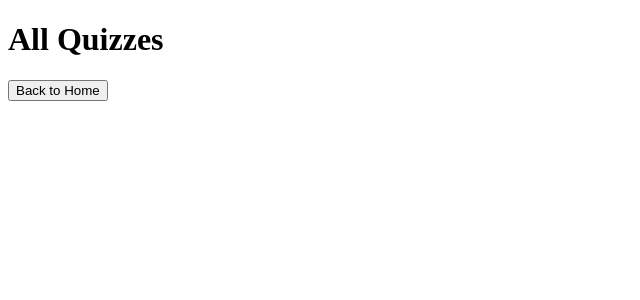
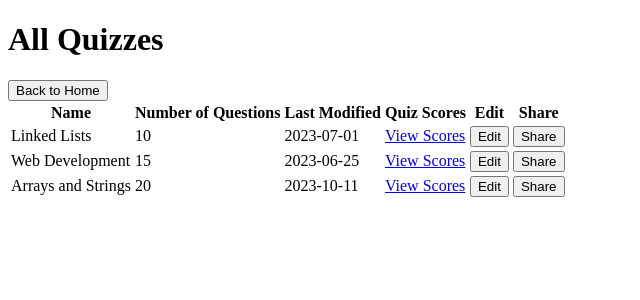
Before and after one commit to mikek734/AI_Coder, a Flask app: page /quizzes in a window 1280 px wide. Shown: the top 300 px of the page, without its empty margins (0-640 px from the left). Run offline with Flask 2, Linux system fonts and the light colour scheme.

Commit message:
changed home and login page, added view all quizzes table and started email.

```diff
--- a/app.py
+++ b/app.py
@@ -1,11 +1,26 @@
 from flask import Flask, render_template
+from flask_mail import Mail, Message
 
 app = Flask(__name__)
+
+app.config['MAIL_SERVER'] = 'smtp.gmail.com'
+app.config['MAIL_PORT'] = 465
+app.config['MAIL_USERNAME'] = 'your-email@gmail.com'
+app.config['MAIL_PASSWORD'] = 'your-password'
+app.config['MAIL_USE_TLS'] = False
+app.config['MAIL_USE_SSL'] = True
+
+mail = Mail(app)
 
 
 @app.route('/')
 def index():
     return render_template('index.html')
+
+
+@app.route('/home')
+def home():
+    return render_template('home.html')
 
 
 @app.route('/login')
--- a/requirements.txt
+++ b/requirements.txt
@@ -1,2 +1,3 @@
 Flask==2.2.2
 google-cloud-datastore==2.8.2
+flask-mail==0.9.1
--- a/templates/edit_quiz.html
+++ b/templates/edit_quiz.html
@@ -6,6 +6,6 @@
 <body>
     <h1>Create/Edit Quiz</h1>
     <!-- Quiz creation/editing form here -->
-    <button onclick="location.href='{{ url_for('index') }}'" type="button">Back to Home</button>
+    <button onclick="location.href='{{ url_for('home') }}'" type="button">Back to Home</button>
 </body>
 </html>
--- a/templates/index.html
+++ b/templates/index.html
@@ -6,9 +6,6 @@
 <body>
     <h1>Welcome to our Quiz Application!</h1>
     <p>Please <a href="{{ url_for('login') }}">log in</a> to get started.</p>
-    <button onclick="location.href='{{ url_for('view_account') }}'" type="button">View Account</button>
-    <button onclick="location.href='{{ url_for('view_all_quizzes') }}'" type="button">View All Quizzes</button>
-    <button onclick="location.href='{{ url_for('edit_quiz') }}'" type="button">Create/Edit Quiz</button>
-    <button onclick="location.href='{{ url_for('view_all_scores') }}'" type="button">View All Scores</button>
+    <button onclick="location.href='{{ url_for('home') }}'" type="button">Home</button>
 </body>
 </html>
--- a/templates/view_account.html
+++ b/templates/view_account.html
@@ -6,6 +6,6 @@
 <body>
     <h1>Account Details</h1>
     <!-- Account details here -->
-    <button onclick="location.href='{{ url_for('index') }}'" type="button">Back to Home</button>
+    <button onclick="location.href='{{ url_for('home') }}'" type="button">Back to Home</button>
 </body>
 </html>
--- a/templates/view_all_quizzes.html
+++ b/templates/view_all_quizzes.html
@@ -6,6 +6,46 @@
 <body>
     <h1>All Quizzes</h1>
     <!-- Quiz list here -->
-    <button onclick="location.href='{{ url_for('index') }}'" type="button">Back to Home</button>
+    <button onclick="location.href='{{ url_for('home') }}'" type="button">Back to Home</button>
+    <table>
+  <thead>
+    <tr>
+      <th>Name</th>
+      <th>Number of Questions</th>
+      <th>Last Modified</th>
+      <th>Quiz Scores</th>
+      <th>Edit</th>
+      <th>Share</th>
+    </tr>
+  </thead>
+  <tbody>
+    <tr>
+      <td>Linked Lists</td>
+      <td>10</td>
+      <td>2023-07-01</td>
+      <td><a href="quiz_scores_1.html">View Scores</a></td>
+      <td><button onclick="editQuiz(1)">Edit</button></td>
+      <td><button onclick="shareQuiz(1)">Share</button></td>
+    </tr>
+    <tr>
+      <td>Web Development</td>
+      <td>15</td>
+      <td>2023-06-25</td>
+      <td><a href="quiz_scores_2.html">View Scores</a></td>
+      <td><button onclick="editQuiz(2)">Edit</button></td>
+      <td><button onclick="shareQuiz(2)">Share</button></td>
+    </tr>
+    <tr>
+      <td>Arrays and Strings</td>
+      <td>20</td>
+      <td>2023-10-11</td>
+      <td><a href="quiz_scores_2.html">View Scores</a></td>
+      <td><button onclick="editQuiz(2)">Edit</button></td>
+      <td><button onclick="shareQuiz(2)">Share</button></td>
+    </tr>
+    <!-- Add more rows for additional quizzes -->
+  </tbody>
+</table>
+
 </body>
 </html>
--- a/templates/view_all_scores.html
+++ b/templates/view_all_scores.html
@@ -6,6 +6,6 @@
 <body>
     <h1>All Scores</h1>
     <!-- Score list here -->
-    <button onclick="location.href='{{ url_for('index') }}'" type="button">Back to Home</button>
+    <button onclick="location.href='{{ url_for('home') }}'" type="button">Back to Home</button>
 </body>
 </html>
```
Also changed, not shown: templates/home.html (added, +13 -0 lines).
